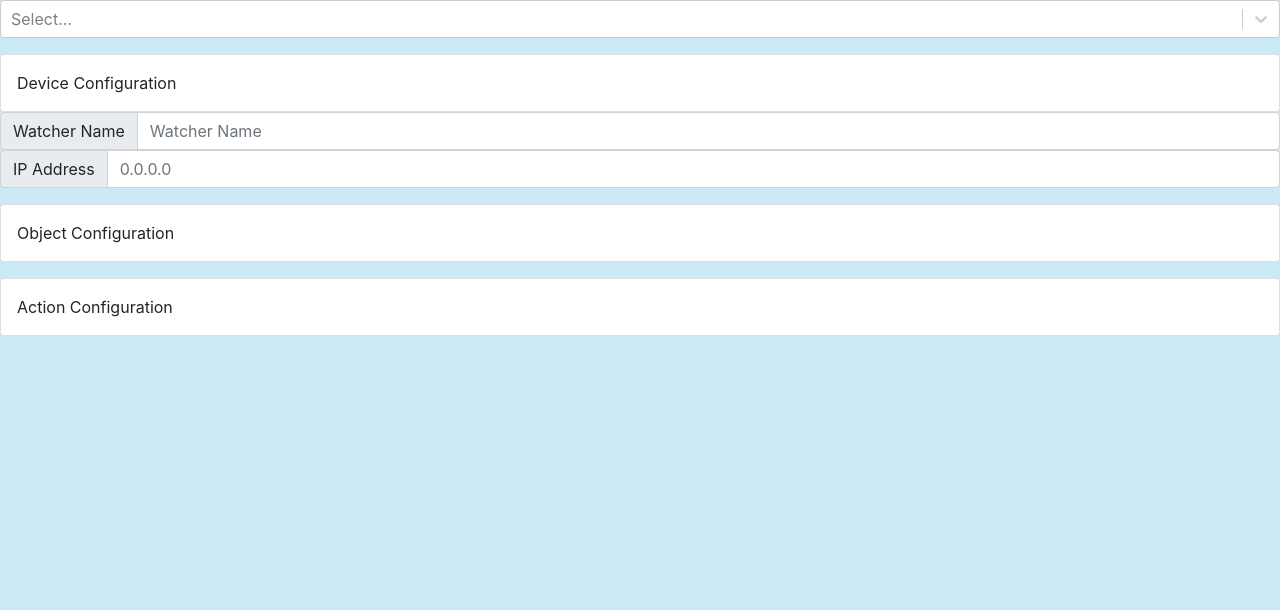
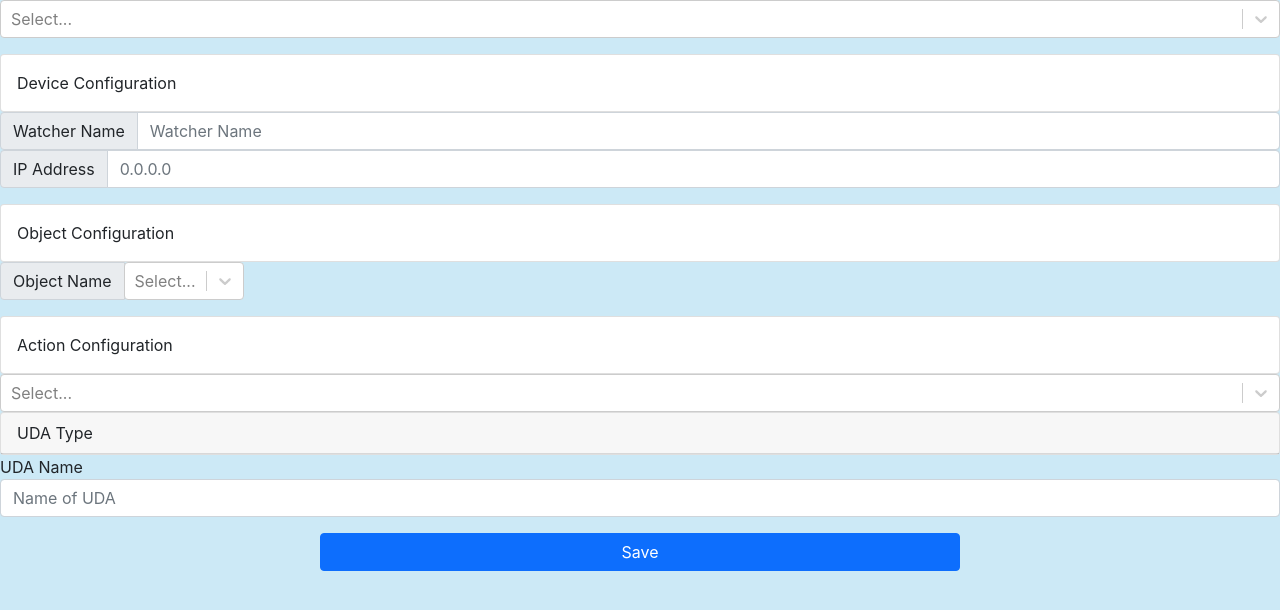
Before and after one commit to PolskaTag/project-watchit, a React (Create React App) app in the folder client/: page /watcherConfigurator in a window 1280 px wide. Shown: the top 610 px of the page. Built offline with nearby package versions, Linux system fonts and the light colour scheme; no server answers; the HTML template or start-up script is replaced by a standard one.

Commit message:
Uda Schema + watcherConfiguration Continued working on watcherConfiguration children components.

```diff
--- a/client/src/App.js
+++ b/client/src/App.js
@@ -13,6 +13,7 @@ import AdminUser from "./components/AdminUser";
 //import { Profile } from './components/profile';
 import ProfilePage from "./components/ProfilePage";
 import VideoList from "./components/VideoList";
+import ConfigWatcher from "./components/ConfigWatcher";
 import watcherConfigurator from "./components/watcherConfigurator/index";
 
 const App = () => {
@@ -27,6 +28,7 @@ const App = () => {
           {/* <Route component={Home} exact path="/Home"></Route> */}
           <Route component={ProfilePage} exact path="/ProfilePage" />
           <Route component={VideoList} exact path="/VideoList" />
+          <Route component={ConfigWatcher} exact path="/ConfigWatcher" />
           <Route
             component={watcherConfigurator}
             exact
--- /dev/null
+++ b/client/src/components/watcherConfigurator/UDA.jsx
@@ -0,0 +1,143 @@
+/**
+ * UDA.js is responsible for creating the UI for a specified udaType.
+ */
+
+import {React, useState} from 'react';
+import {Card, InputGroup, FormControl, Form} from 'react-bootstrap';
+import Select from 'react-select';
+
+function UDA(props) {
+
+  const udaBaseUI = (uda) => {
+
+  // This is the udaType specific UI payload
+  let toRender = <></>;
+  switch (uda.udaType) {
+    case 'email':
+      toRender = emailUi(uda);
+      break;
+    case 'logging':
+      toRender = loggingUi(uda);
+      break;
+    case 'sound':
+      toRender = soundUi(uda);
+      break;
+    case 'text':
+      toRender = textUi(uda);
+      break;
+    case 'light':
+      toRender = lightUi(uda);
+      break;
+    case 'snapshot':
+      toRender = snapshotUi(uda);
+      break;
+    case 'video':
+      toRender = videoUi(uda);
+      break;
+    default:
+      break;
+  }
+
+    return (
+      <>
+        <Card>
+          <Card.Header>{uda.udaType ? uda.udaType : "UDA Type"}</Card.Header>
+        </Card>
+          <Form.Group>
+            <Form.Label>UDA Name</Form.Label>
+            <Form.Control
+              type="text"
+              placeholder="Name of UDA"
+              defaultValue={uda.udaName} />
+          </Form.Group>
+          {toRender}
+      </>
+    )
+  }
+
+    // Returns a emailUDA UI specific for emails
+    const emailUi = (uda) => {
+       if(uda.udaType === "email"){
+          return (
+            <>
+                <Form.Group>
+                  <Form.Label>Email Address</Form.Label>
+                  <Form.Control
+                    type="text"
+                    placeholder="sample@extension.com"
+                    defaultValue={uda.params.email} />
+                </Form.Group>
+            </>
+          )
+       }
+    }
+
+    // Returns a loggingUDA UI specific for emails
+    const loggingUi = (uda) => {
+       if(uda.udaType === "logging"){
+          return (
+            <>
+            </>
+          )
+       }
+    }
+
+    // Returns a soundUDA UI specific for emails
+    const soundUi = (uda) => {
+       if(uda.udaType === "sound"){
+          return (
+            <>
+            </>
+          )
+       }
+    }
+
+    // Returns a textUDA UI specific for emails
+    const textUi = (uda) => {
+       if(uda.udaType === "text"){
+          return (
+            <>
+            </>
+          )
+       }
+    }
+
+    // Returns a lightUDA UI specific for emails
+    const lightUi = (uda) => {
+       if(uda.udaType === "light"){
+          return (
+            <>
+            </>
+          )
+       }
+    }
+
+    // Returns a snapshotUDA UI specific for emails
+    const snapshotUi = (uda) => {
+       if(uda.udaType === "snapshot"){
+          return (
+            <>
+            </>
+          )
+       }
+    }
+
+    // Returns a videoUDA UI specific for emails
+    const videoUi = (uda) => {
+       if(uda.udaType === "video"){
+          return (
+            <>
+            </>
+          )
+       }
+    }
+
+    return (
+      <>
+        {udaBaseUI(props.config)}
+      </>
+    )
+
+}
+
+export default UDA;
--- a/client/src/components/watcherConfigurator/actionConfigurator.jsx
+++ b/client/src/components/watcherConfigurator/actionConfigurator.jsx
@@ -1,20 +1,52 @@
+/**
+ * ActionConfigurator is responsible showcasing UDAs, as well as giving the user
+ *  CRUD options.
+ * Requirements:
+ *  - Selecting from a list of user's UDAs, and have the specified UDA's data
+ *      populate in InputGroups.
+ *  - Creation of a new UDA
+ *  - Edit a UDA
+ *  - Delete a UDA
+ *
+ */
+
 import { useHistory, Link } from 'react-router-dom'
 import React, { Component, PropTypes, useLayoutEffect } from 'react'
 import ReactDOM from 'react-dom';
-import {Card} from 'react-bootstrap';
+import {Card, InputGroup} from 'react-bootstrap';
+import Select from 'react-select';
 import { Redirect } from 'react-router-dom';
 import { useState, useEffect } from 'react'
 import { Tabs } from 'antd';
 import 'antd/lib/tabs/style/index.css';
 import axios from 'axios'
+import UDA from './UDA';
 
-function ActionConfigurator() {
+function ActionConfigurator(props) {
+    const [selectedUDA, setSelectedUDA] = useState({
+        udaName: "",
+        udaType: "",
+        script: "",
+        params: {}
+    });
+
+    const options = props.config.map((option) => {
+            return (
+                {value: option, label: option.udaName}
+            )
+        })
+
+    const _onChange = (e) => {
+            setSelectedUDA(e.value);
+        }
 
     return (
         <div className="my-3">
             <Card>
                 <Card.Body>Action Configuration</Card.Body>
             </Card>
+            <Select options={options} onChange={_onChange}></Select>
+            <UDA config={selectedUDA}/>
         </div>
     )
 }
--- a/client/src/components/watcherConfigurator/index.jsx
+++ b/client/src/components/watcherConfigurator/index.jsx
@@ -3,6 +3,7 @@ import React, { Component, PropTypes, useLayoutEffect } from 'react'
 import ReactDOM, { render } from 'react-dom';
 import { Redirect } from 'react-router-dom';
 import { useState, useEffect } from 'react'
+import {Form, Button} from 'react-bootstrap';
 import { Tabs } from 'antd';
 import 'antd/lib/tabs/style/index.css';
 import axios from 'axios'
@@ -10,13 +11,25 @@ import DeviceConfigurator from './deviceConfigurator';
 import Select from 'react-select';
 import ObjectConfigurator from './objectConfigurator';
 import ActionConfigurator from './actionConfigurator';
+import UDA from "./UDA";
 
 function WatcherConfigurator() {
 
     const [username, setUsername] = useState(null)
     const [userId, setUserId] = useState(null)
     const [watchers, setWatchers] = useState([])
-    const [selectedWatcher, setSelectedWatcher] = useState({})
+    const [selectedWatcher, setSelectedWatcher] = useState({
+        watcherName: "",
+        ipAddress: "",
+        object: "",
+        udaList: [],
+        options: {}
+    })
+
+    const sampleUDAList = [
+        {udaName: "sample1", script:"notification",params: "sample params email", udaType:"email"},
+        {udaName: "sample2", script:"text",params: "sample params text", udaType:"text"},
+        {udaName: "sample3", script:"logging", params: "sample params logging", udaType:"logging"}]
 
     // Gets the array of user's watchers
     // Uses setState with the response from call.
@@ -51,6 +64,11 @@ function WatcherConfigurator() {
         )
     }
 
+    const handleSave = (e) => {
+        e.preventDefault();
+        console.log(e);
+    }
+
     useEffect(() => {
 
         // Check to see if the user is auth
@@ -68,12 +86,13 @@ function WatcherConfigurator() {
     }, [])
 
     return (
-        <div>
+        <Form onSubmit={handleSave}>
             {username !== "" ? selectWatcher(watchers) : null}
             <DeviceConfigurator config={selectedWatcher}/>
-            <ObjectConfigurator/>
-            <ActionConfigurator/>
-        </div>
+            <ObjectConfigurator config={selectedWatcher.object}/>
+            <ActionConfigurator config={selectedWatcher.udaList}/>
+            <Button type="submit">Save</Button>
+        </Form>
     )
 }
 export default WatcherConfigurator;
--- a/client/src/components/watcherConfigurator/objectConfigurator.jsx
+++ b/client/src/components/watcherConfigurator/objectConfigurator.jsx
@@ -1,20 +1,48 @@
 import { useHistory, Link } from 'react-router-dom'
 import React, { Component, PropTypes, useLayoutEffect } from 'react'
 import ReactDOM from 'react-dom';
-import {Card} from 'react-bootstrap';
+import {Card, InputGroup, FormControl} from 'react-bootstrap';
 import { Redirect } from 'react-router-dom';
 import { useState, useEffect } from 'react'
 import { Tabs } from 'antd';
 import 'antd/lib/tabs/style/index.css';
 import axios from 'axios'
+import Select from 'react-select';
 
-function ObjectConfigurator() {
+function ObjectConfigurator(props) {
+
+    const availableLabels = ["person", "bicycle", "car", "motorbike"];
+
+    function createObjectUI(config){
+
+        const options = availableLabels.map((option) => {
+            return (
+                {value: option, label: option}
+            )
+        })
+
+        return (
+            <>
+                <InputGroup className="">
+                    <InputGroup.Text id="objectLabel">Object Name</InputGroup.Text>
+                    {/* <FormControl
+                    placeholder="Object Label"
+                    aria-label="objectLabel"
+                    aria-describedby="objectLabel"
+                    defaultValue={config.object}
+                    /> */}
+                    <Select options={options} defaultInputValue={config}></Select>
+                </InputGroup>
+            </>
+        )
+    }
 
     return (
         <div className="my-3">
             <Card>
                 <Card.Body>Object Configuration</Card.Body>
             </Card>
+            {createObjectUI(props.config)}
         </div>
     )
 }
```
Also changed, not shown: 2 other files (tests, documents, lock files or other folders).
